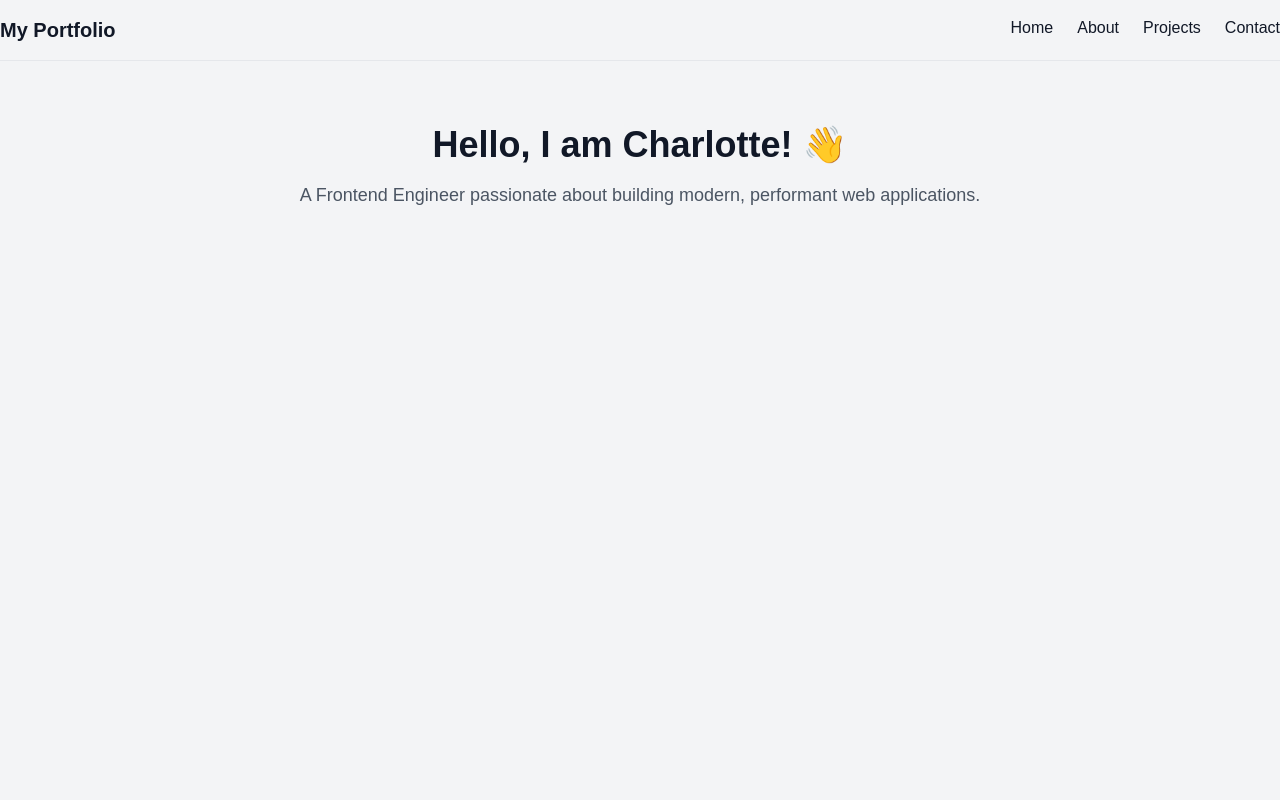
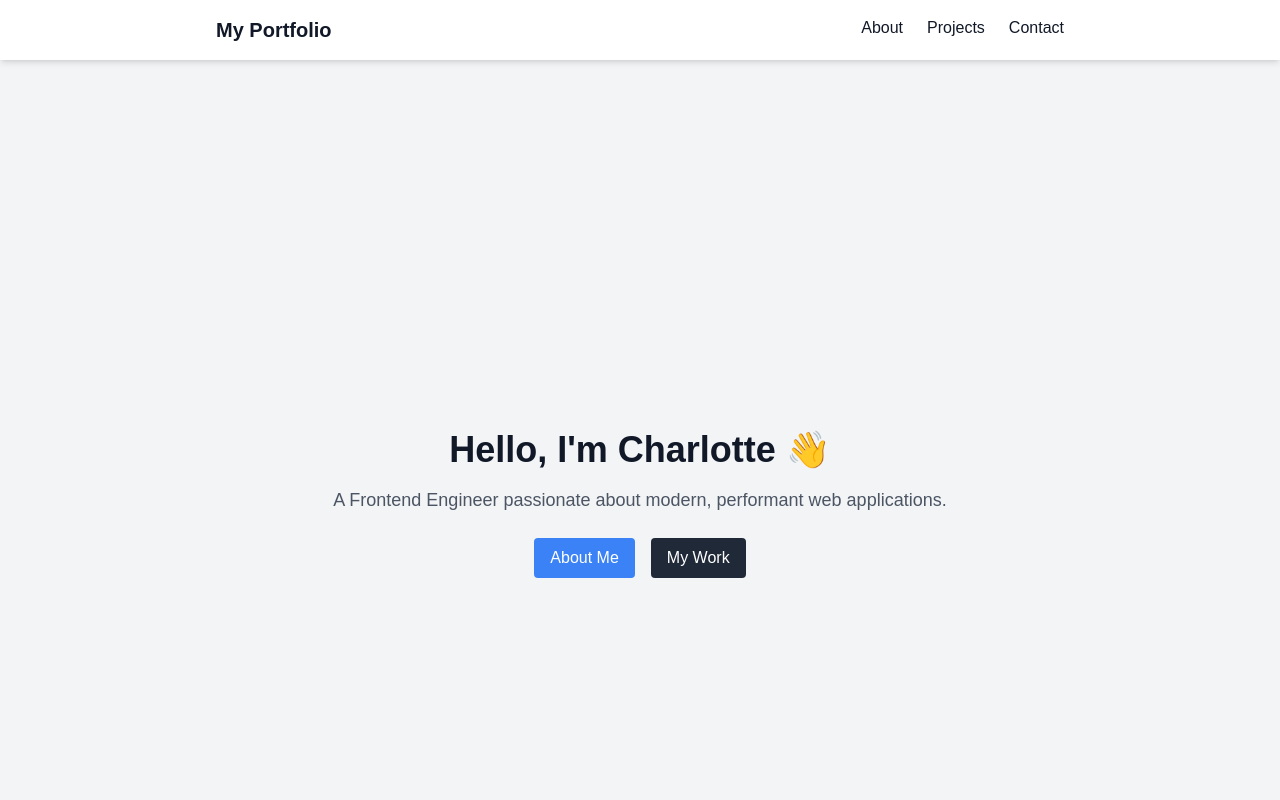
Before and after one commit to uetrozi/portfolio, a Next.js app: page / in a window 1280 px wide. Shown: the top 800 px of the page. Built offline with nearby package versions, Linux system fonts and the light colour scheme.

Commit message:
add one page scrolling layout

```diff
--- a/app/layout.tsx
+++ b/app/layout.tsx
@@ -17,7 +17,8 @@ export default function RootLayout({
     <html lang="en">
       <body className="bg-gray-100 text-gray-900">
         <Navbar />
-        <main className="max-w-4xl mx-auto p-6">{children}</main>
+        <main className="pt-16">{children}</main>{" "}
+        {/* Push content down to avoid navbar overlap */}
       </body>
     </html>
   );
--- a/app/page.tsx
+++ b/app/page.tsx
@@ -1,11 +1,47 @@
+"use client"; // Enables client-side interactivity
+import { useRef } from "react";
+
 export default function HomePage() {
+  const aboutRef = useRef<HTMLDivElement>(null);
+  const projectsRef = useRef<HTMLDivElement>(null);
+  const contactRef = useRef<HTMLDivElement>(null);
+
+  const scrollToSection = (ref: React.RefObject<HTMLDivElement>) => {
+    ref.current?.scrollIntoView({ behavior: "smooth" });
+  };
+
   return (
     <section className="text-center py-10">
-      <h1 className="text-4xl font-bold">Hello, I am Charlotte! 👋</h1>
-      <p className="text-lg text-gray-600 mt-4">
-        A Frontend Engineer passionate about building modern, performant web
-        applications.
-      </p>
+      {/* Hero Section */}
+      <div className="h-screen flex flex-col justify-center">
+        <h1 className="text-4xl font-bold">Hello, I'm Charlotte 👋</h1>
+        <p className="text-lg text-gray-600 mt-4">
+          A Frontend Engineer passionate about modern, performant web applications.
+        </p>
+        <div className="mt-6 space-x-4">
+          <button onClick={() => scrollToSection(aboutRef)} className="px-4 py-2 bg-blue-500 text-white rounded">
+            About Me
+          </button>
+          <button onClick={() => scrollToSection(projectsRef)} className="px-4 py-2 bg-gray-800 text-white rounded">
+            My Work
+          </button>
+        </div>
+      </div>
+
+      {/* About Section */}
+      <div ref={aboutRef} id="about" className="h-screen flex items-center justify-center bg-gray-100">
+        <h2 className="text-3xl font-semibold">About Me</h2>
+      </div>
+
+      {/* Projects Section */}
+      <div ref={projectsRef} id="projects" className="h-screen flex items-center justify-center bg-gray-200">
+        <h2 className="text-3xl font-semibold">My Projects</h2>
+      </div>
+
+      {/* Contact Section */}
+      <div ref={contactRef} id="contact" className="h-screen flex items-center justify-center bg-gray-300">
+        <h2 className="text-3xl font-semibold">Contact Me</h2>
+      </div>
     </section>
   );
 }
--- a/components/navbar.tsx
+++ b/components/navbar.tsx
@@ -1,15 +1,33 @@
-import Link from "next/link";
+"use client";
+import { useRef } from "react";
 
 export default function Navbar() {
+  const aboutRef = useRef<HTMLDivElement>(null);
+  const projectsRef = useRef<HTMLDivElement>(null);
+  const contactRef = useRef<HTMLDivElement>(null);
+
+  const scrollToSection = (id: string) => {
+    document.getElementById(id)?.scrollIntoView({ behavior: "smooth" });
+  };
+
   return (
-    <nav className="flex justify-between py-4 border-b">
-      <h1 className="text-xl font-semibold">My Portfolio</h1>
-      <ul className="flex space-x-6">
-        <li><Link href="/">Home</Link></li>
-        <li><Link href="/about">About</Link></li>
-        <li><Link href="/projects">Projects</Link></li>
-        <li><Link href="/contact">Contact</Link></li>
-      </ul>
+    <nav className="fixed top-0 left-0 w-full bg-white shadow-md py-4">
+      <div className="max-w-4xl mx-auto flex justify-between px-6">
+        <h1 className="text-xl font-semibold">My Portfolio</h1>
+        <ul className="flex space-x-6">
+          <li>
+            <button onClick={() => scrollToSection("about")}>About</button>
+          </li>
+          <li>
+            <button onClick={() => scrollToSection("projects")}>
+              Projects
+            </button>
+          </li>
+          <li>
+            <button onClick={() => scrollToSection("contact")}>Contact</button>
+          </li>
+        </ul>
+      </div>
     </nav>
   );
 }
```
